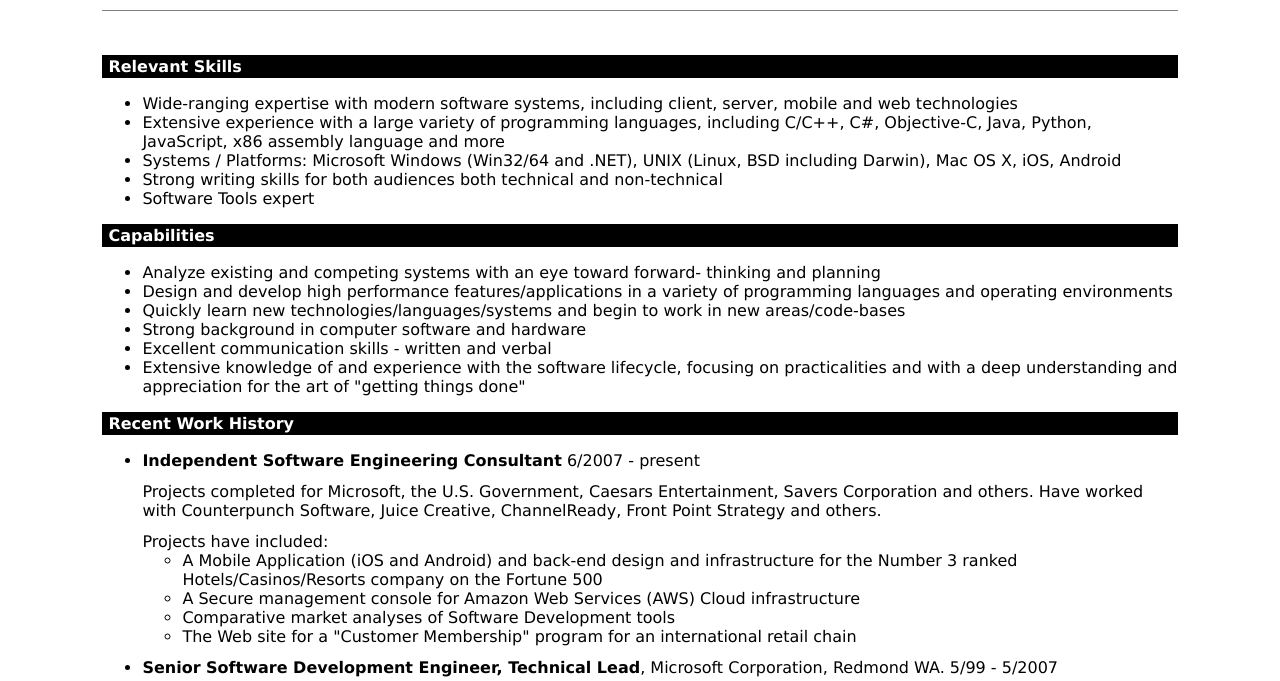
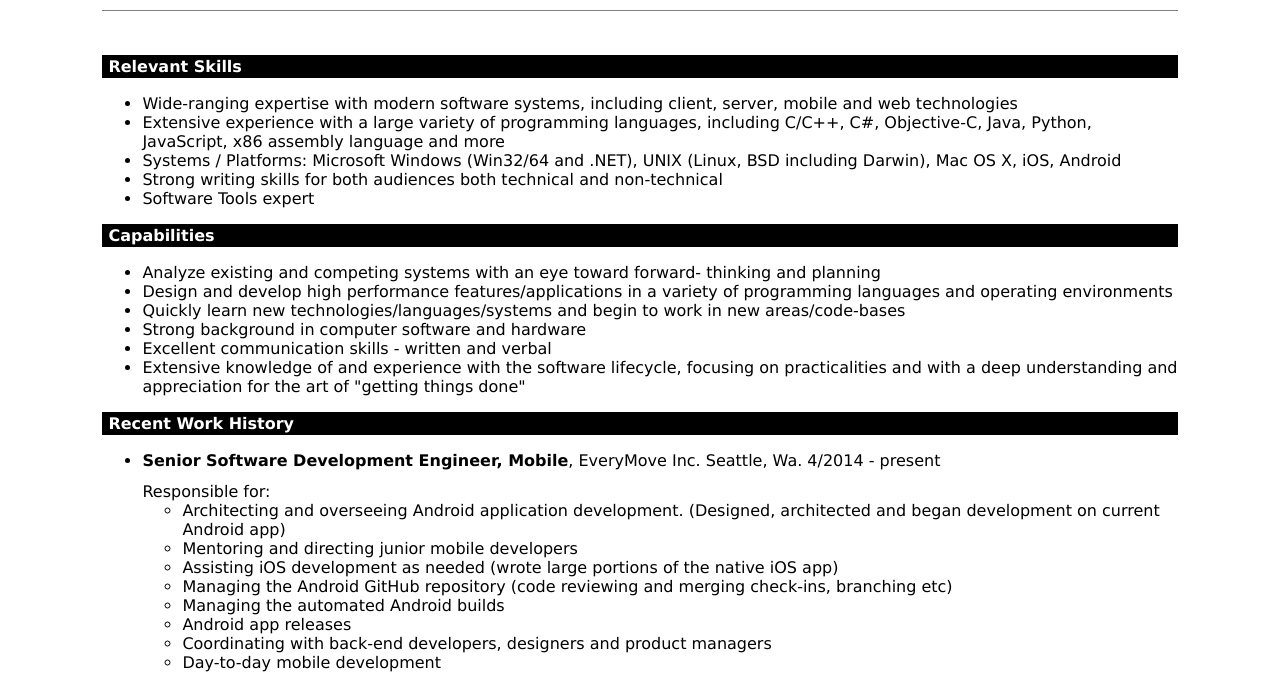
Before and after one commit to jcd-as/jcd-as.github.io, a plain HTML site: page resume.html in a window 1280 px wide. Shown: the part 254-935 px from the top of the page. Drawn offline with Linux system fonts and the light colour scheme.

Commit message:
updated resume to include everymove

```diff
--- a/resume.html
+++ b/resume.html
@@ -153,8 +153,21 @@ th
 </TABLE>
 
 <UL>
-<LI><B>Independent Software Engineering Consultant</B>
-6/2007 - present
+<LI><B>Senior Software Development Engineer, Mobile</B>, EveryMove Inc. Seattle, Wa.  4/2014 - present
+<P></P>
+Responsible for:
+ <UL>
+ <LI>Architecting and overseeing Android application development. (Designed, architected and began development on current Android app)
+ <LI>Mentoring and directing junior mobile developers
+ <LI>Assisting iOS development as needed (wrote large portions of the native iOS app)
+ <LI>Managing the Android GitHub repository (code reviewing and merging check-ins, branching etc)
+ <LI>Managing the automated Android builds
+ <LI>Android app releases
+ <LI>Coordinating with back-end developers, designers and product managers
+ <LI>Day-to-day mobile development
+ <P></P>
+ </UL>
+<LI><B>Independent Software Engineering Consultant</B> Seattle, Wa. 6/2007 - 4/2014
 <P></P>
 Projects completed for Microsoft, the U.S. Government, Caesars Entertainment, Savers Corporation and others. Have worked with Counterpunch Software, Juice Creative, ChannelReady, Front Point Strategy and others.
 <P></P>
```
